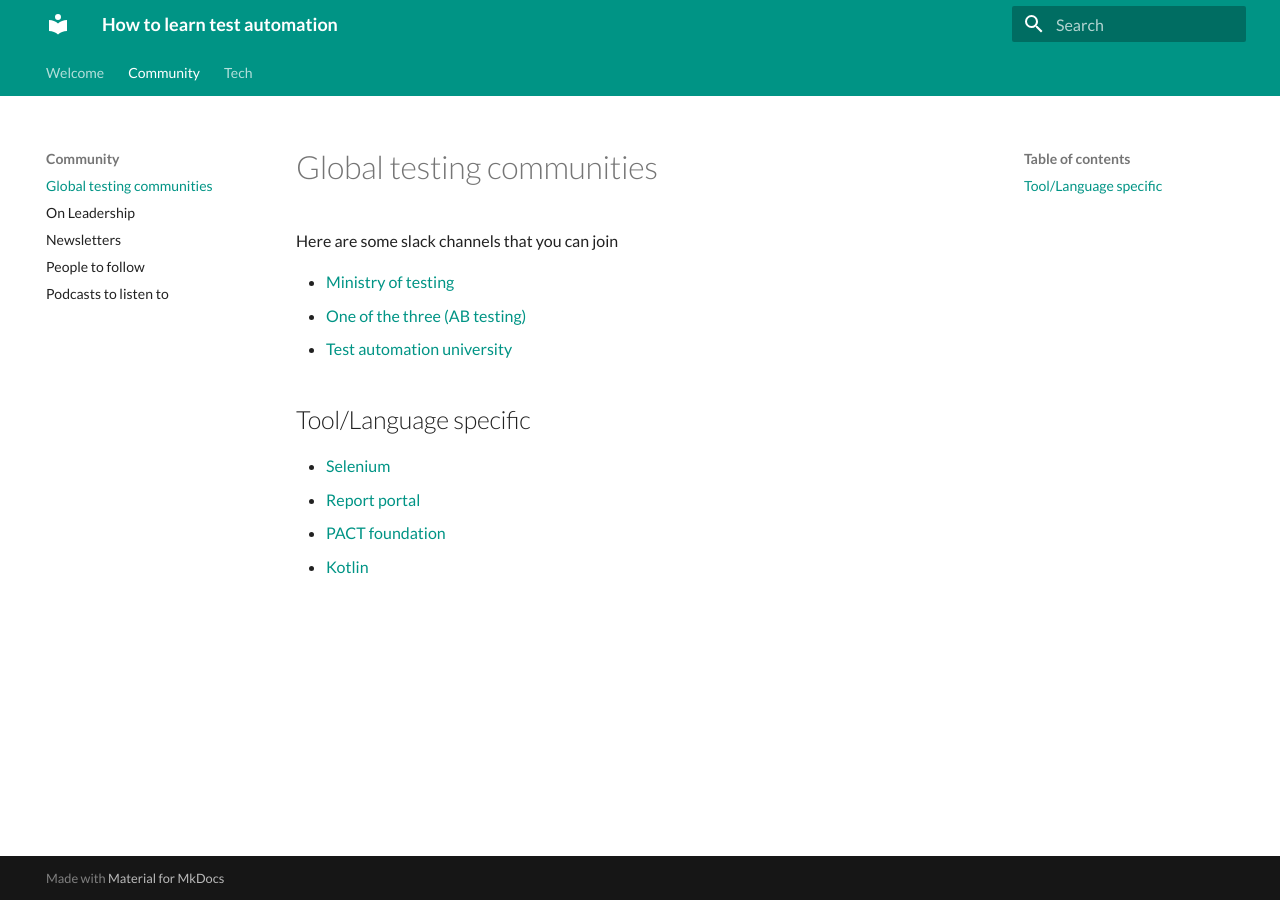
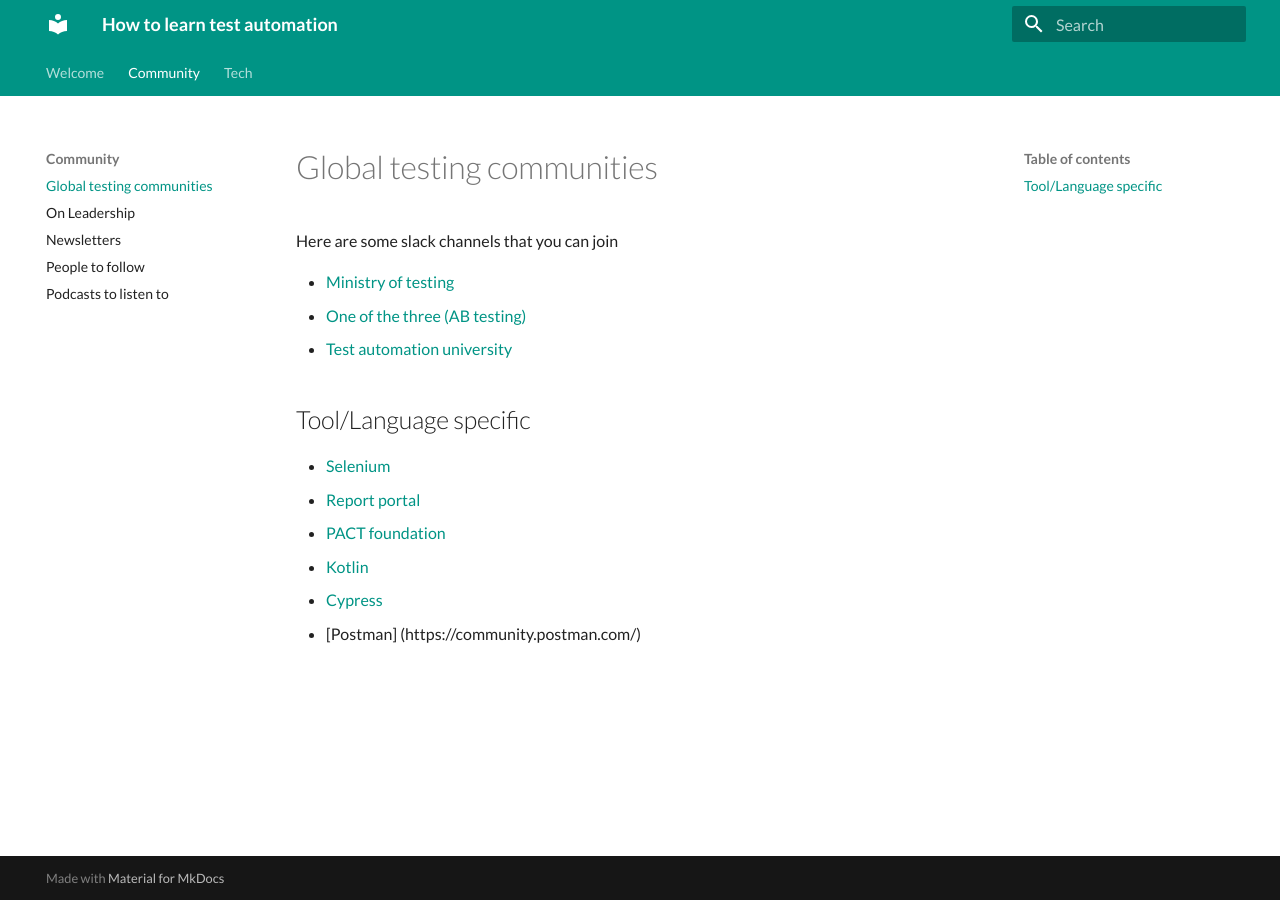
Before and after one commit to automationhacks/how-to-learn-test-automation, an MkDocs documentation site: the page built from docs/community/community.md, in a window 1280 px wide. Built offline with MkDocs 1.6.1 and Material for MkDocs 9.7.7, drawn with Linux system fonts in a browser that asks for light colours.

Commit message:
Add Postman and Cypress (#14)

```diff
--- a/docs/community/community.md
+++ b/docs/community/community.md
@@ -12,3 +12,5 @@
 - [Report portal](https://reportportal-slack-auto.herokuapp.com/)
 - [PACT foundation](https://slack.pact.io/)
 - [Kotlin](https://kotlinlang.org/community/)
+- [Cypress](https://gitter.im/cypress-io/cypress)
+- [Postman] (https://community.postman.com/)
```
